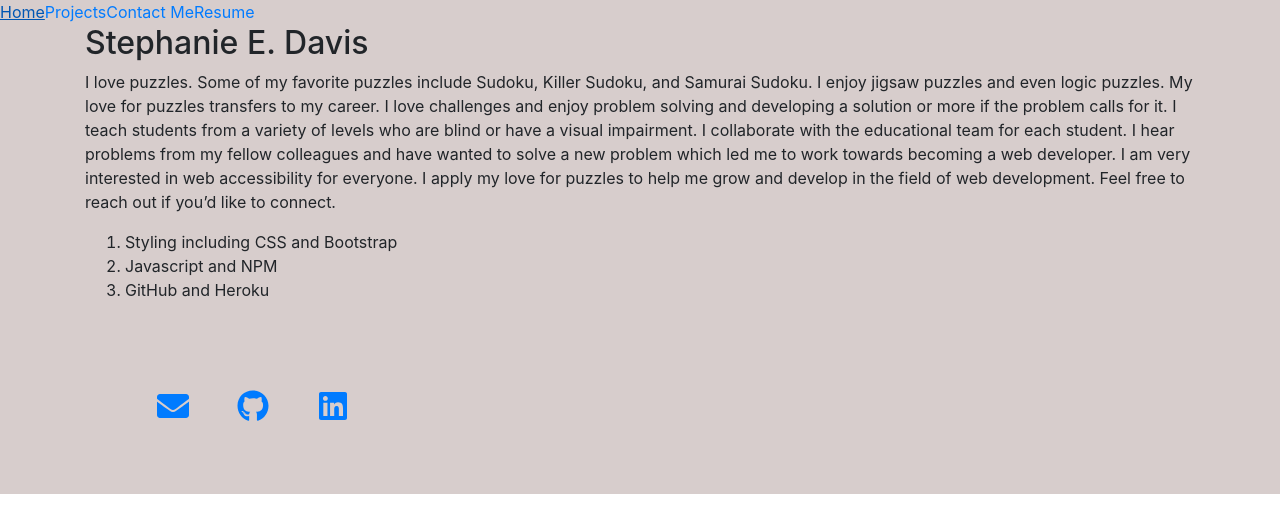
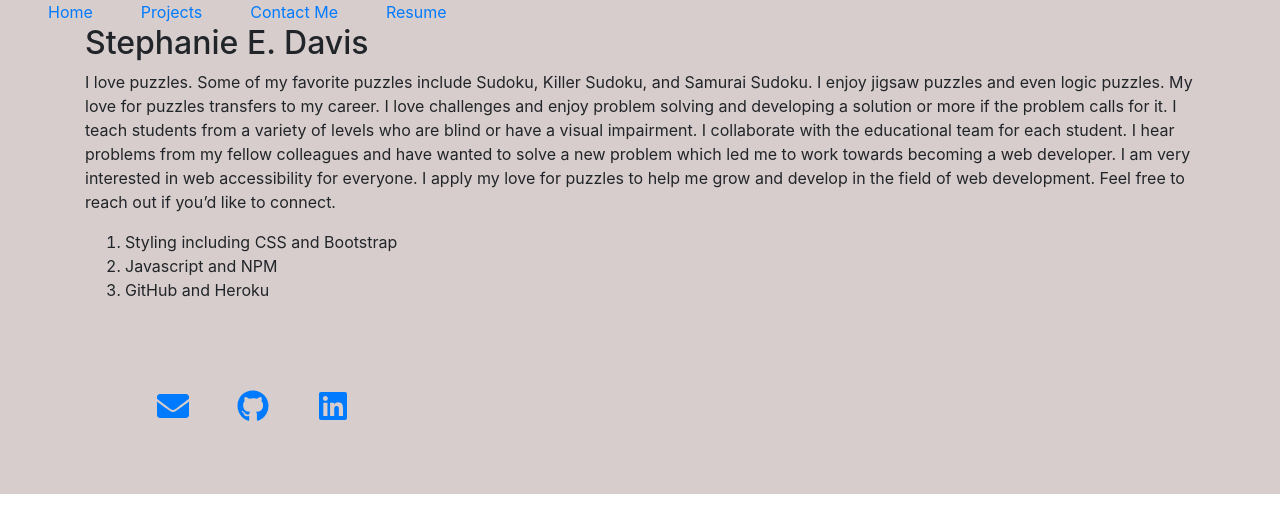
Before and after one commit to whatawhat/react_portfolio, a React (Create React App) app: page / in a window 1280 px wide. Shown: the top 532 px of the page. Built offline with nearby package versions, Linux system fonts and the light colour scheme; a web font is replaced by a local one.

Commit message:
added spacing between words

```diff
--- a/src/components/header.js
+++ b/src/components/header.js
@@ -4,11 +4,11 @@ import { NavLink} from "react-router-dom";
 
 function Header() {
         return (
-            <Nav className="nav">
-                <NavLink exact to="/">Home</NavLink>
-                <NavLink to="/projects">Projects</NavLink>
-                <NavLink to="/contact">Contact Me</NavLink>
-                <NavLink to="/resume">Resume</NavLink>
+            <Nav className="nav nav-pills flex-column flex-lg-row px-4">
+                <NavLink className="nav px-4" exact to="/">Home</NavLink>
+                <NavLink className="nav px-4" to="/projects">Projects</NavLink>
+                <NavLink className="nav px-4" to="/contact">Contact Me</NavLink>
+                <NavLink className="nav px-4" to="/resume">Resume</NavLink>
             </Nav>
         );
     }
```
